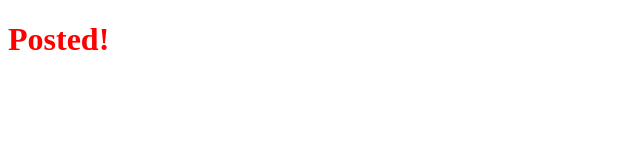
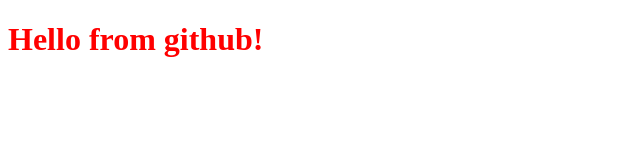
Before and after one commit to demo-n13/online-shop, a website: page frontend/index.html in a window 1280 px wide. Shown: the whole page, without its empty margins (0-640 px from the left). Drawn offline with Linux system fonts and the light colour scheme.

Commit message:
add h1 header #1 yechim topildi

```diff
--- a/frontend/index.html
+++ b/frontend/index.html
@@ -8,7 +8,7 @@
 </head>
 
 <body>
-    <h1 style="color:red">Posted!</h1>
+    <h1 style="color:red">Hello from github!</h1>
 </body>
 
 </html>
```
